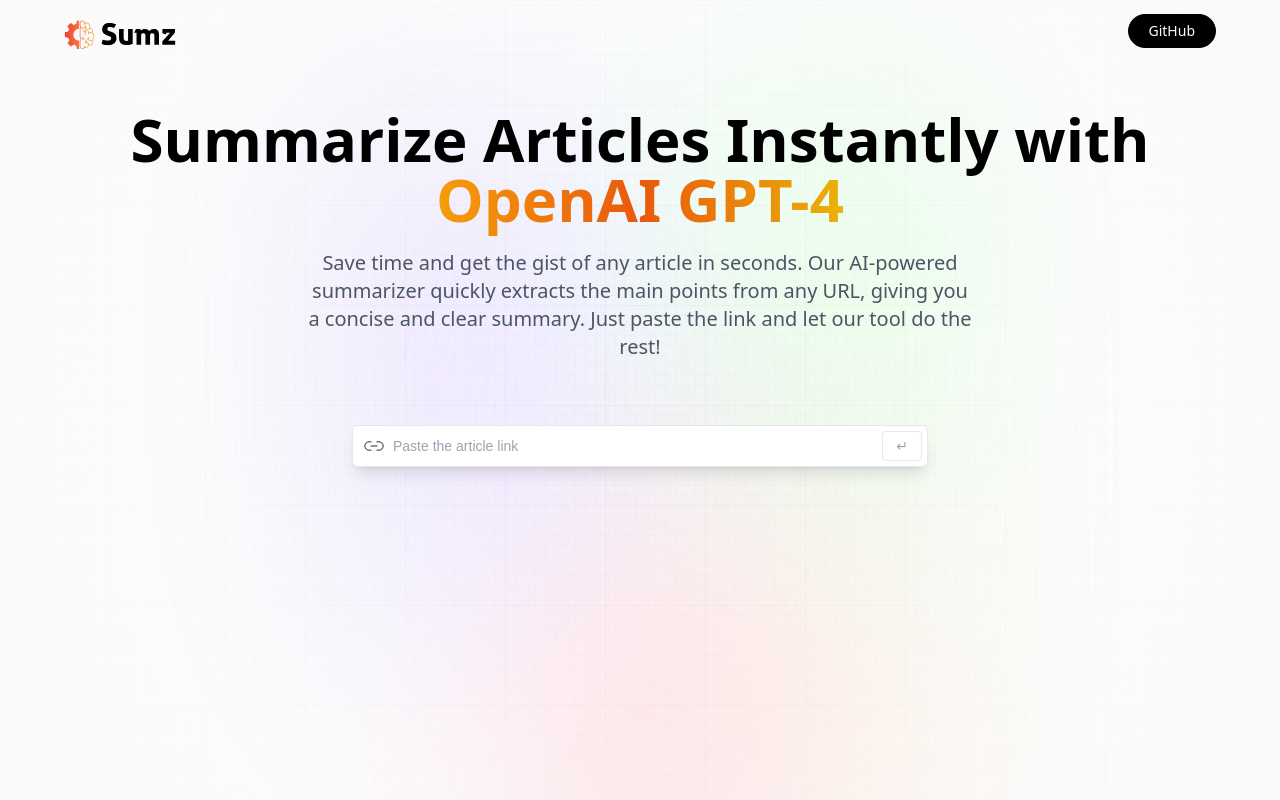
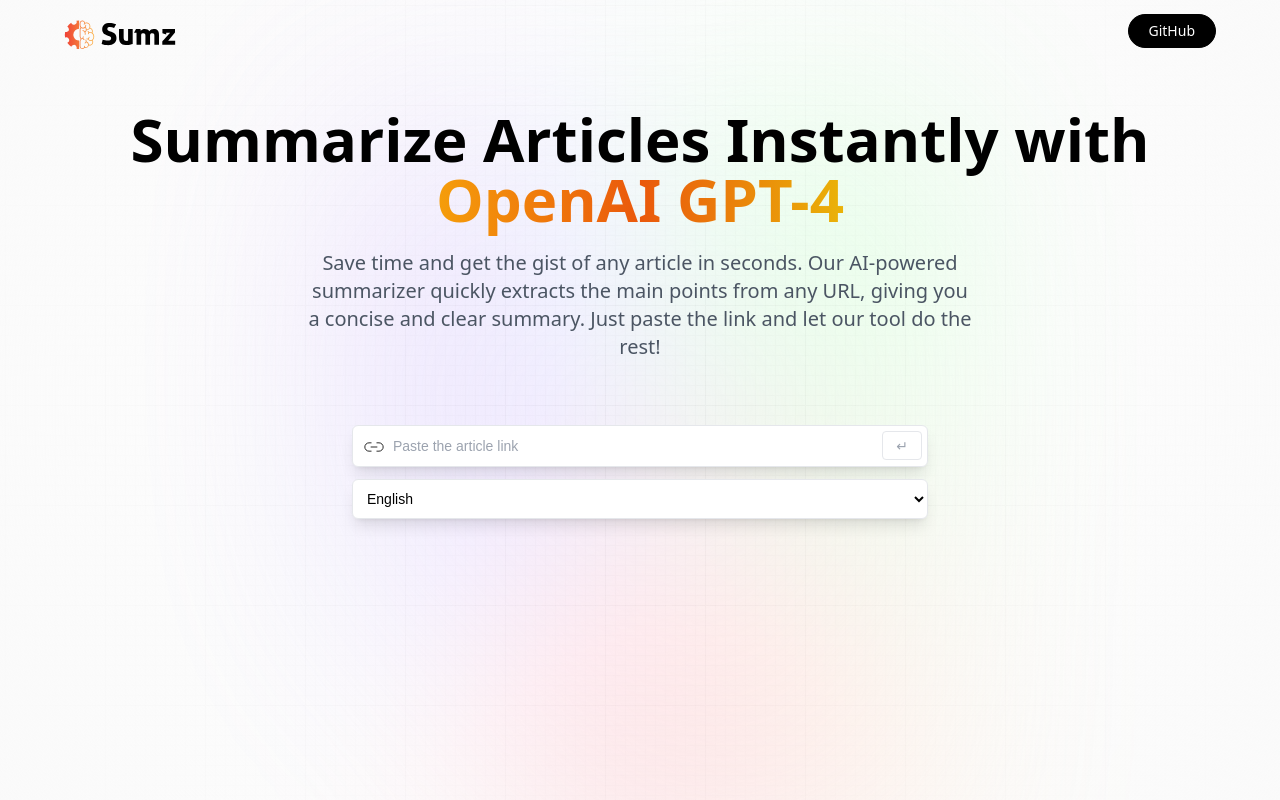
Before and after one commit to noxiousghost/article-summarizer, a React (Vite) app: page / in a window 1280 px wide. Built offline with nearby package versions, Linux system fonts and the light colour scheme; a web font is replaced by a local one.

Commit message:
added article translation

```diff
--- a/src/App.css
+++ b/src/App.css
@@ -95,8 +95,12 @@
   @apply block w-full rounded-md border border-gray-200 bg-white py-2.5 pl-10 pr-12 text-sm shadow-lg font-satoshi font-medium focus:border-black focus:outline-none focus:ring-0;
 }
 
+.lang_input {
+  @apply block w-full rounded-md border border-gray-200 bg-white py-2.5 pr-12 text-sm shadow-lg font-satoshi font-medium focus:border-black focus:outline-none focus:ring-0;
+}
+
 .submit_btn {
-  @apply hover:border-gray-700 hover:text-gray-700 absolute inset-y-0 right-0 my-1.5 mr-1.5 flex w-10 items-center justify-center rounded border border-gray-200 font-sans text-sm font-medium text-gray-400;
+  @apply hover:border-gray-700 hover:text-gray-700 absolute inset-y-0 right-0 top-0 bottom-[53px] my-1.5 mr-1.5 flex w-10 items-center justify-center rounded border border-gray-200 font-sans text-sm font-medium text-gray-400;
 }
 
 .link_card {
--- a/src/components/Demo.jsx
+++ b/src/components/Demo.jsx
@@ -9,6 +9,7 @@
   });
   const [allArticles, setAllArticles] = useState([]);
   const [copied, setCopied] = useState("");
+  const [language, setLanguage] = useState("en");
   const [getSummary, { error, isFetching }] = useLazyGetSummaryQuery();
   // Load data from localStorage on mount
   useEffect(() => {
@@ -23,7 +24,14 @@
 
   const handelSUbmit = async (e) => {
     e.preventDefault();
-    const { data } = await getSummary({ articleUrl: article.url });
+    const existingArticle = allArticles.find(
+      (item) => item.url === article.url
+    );
+    if (existingArticle) return setArticle(existingArticle);
+    const { data } = await getSummary({
+      articleUrl: article.url,
+      language: language,
+    });
     if (data?.summary) {
       const newArticle = { ...article, summary: data.summary };
       const updatedAllArticles = [newArticle, ...allArticles];
@@ -48,13 +56,13 @@
     <section className="mt-16 w-full max-w-xl">
       <div className="flex flex-col w-full gap-2">
         <form
-          className="relative flex justify-center items-center"
+          className="relative flex flex-col gap-3 justify-center items-center"
           onSubmit={handelSUbmit}
         >
           <img
             src={linkIcon}
             alt="link-icon"
-            className="absolute left-0 my-2 ml-3 w-5"
+            className="absolute left-0 my-2 ml-3 w-5 top-[4px]"
           />
 
           <input
@@ -68,10 +76,32 @@
           />
           <button
             type="submit"
-            className="submit_btn peer-focus:border-gray-700 peer-focus:text-gray-700 "
+            className="submit_btn peer-focus:border-gray-700 peer-focus:text-gray-700"
           >
             <p>↵</p>
           </button>
+          <select
+            id="countries"
+            className="lang_input p-2.5"
+            onChange={(e) => setLanguage(e.target.value)}
+          >
+            <option value="en">English</option>
+            <option disabled>────────────</option>
+            <option value="ar">Arabic</option>
+            <option value="ca">Catalan</option>
+            <option value="zh">Chinese</option>
+            <option value="de">Deutsch</option>
+            <option value="es">Espa&#241;ol</option>
+            <option value="fr">Fran&#231;ais</option>
+            <option value="el">Greek</option>
+            <option value="he">Hebrew</option>
+            <option value="hi">Hindi</option>
+            <option value="it">Italian</option>
+            <option value="ja">Japanese</option>
+            <option value="pt">Portugu&#234;s</option>
+            <option value="ru">Russian</option>
+            <option value="uk">Ukranian</option>
+          </select>
         </form>
         {/* Browse url history */}
         <div className="flex flex-col gap-1 max-h-60 overflow-y-auto">
--- a/src/services/article.js
+++ b/src/services/article.js
@@ -19,7 +19,9 @@
       // encodeURIComponent() function encodes special characters that may be present in the parameter values
       // If we do not properly encode these characters, they can be misinterpreted by the server and cause errors or unexpected behavior. Thus that RTK bug
       query: (params) =>
-        `/summarize?url=${encodeURIComponent(params.articleUrl)}&length=3`,
+        `summarize?url=${encodeURIComponent(params.articleUrl)}&length=5&lang=${
+          params.language
+        }`,
     }),
   }),
 });
```
